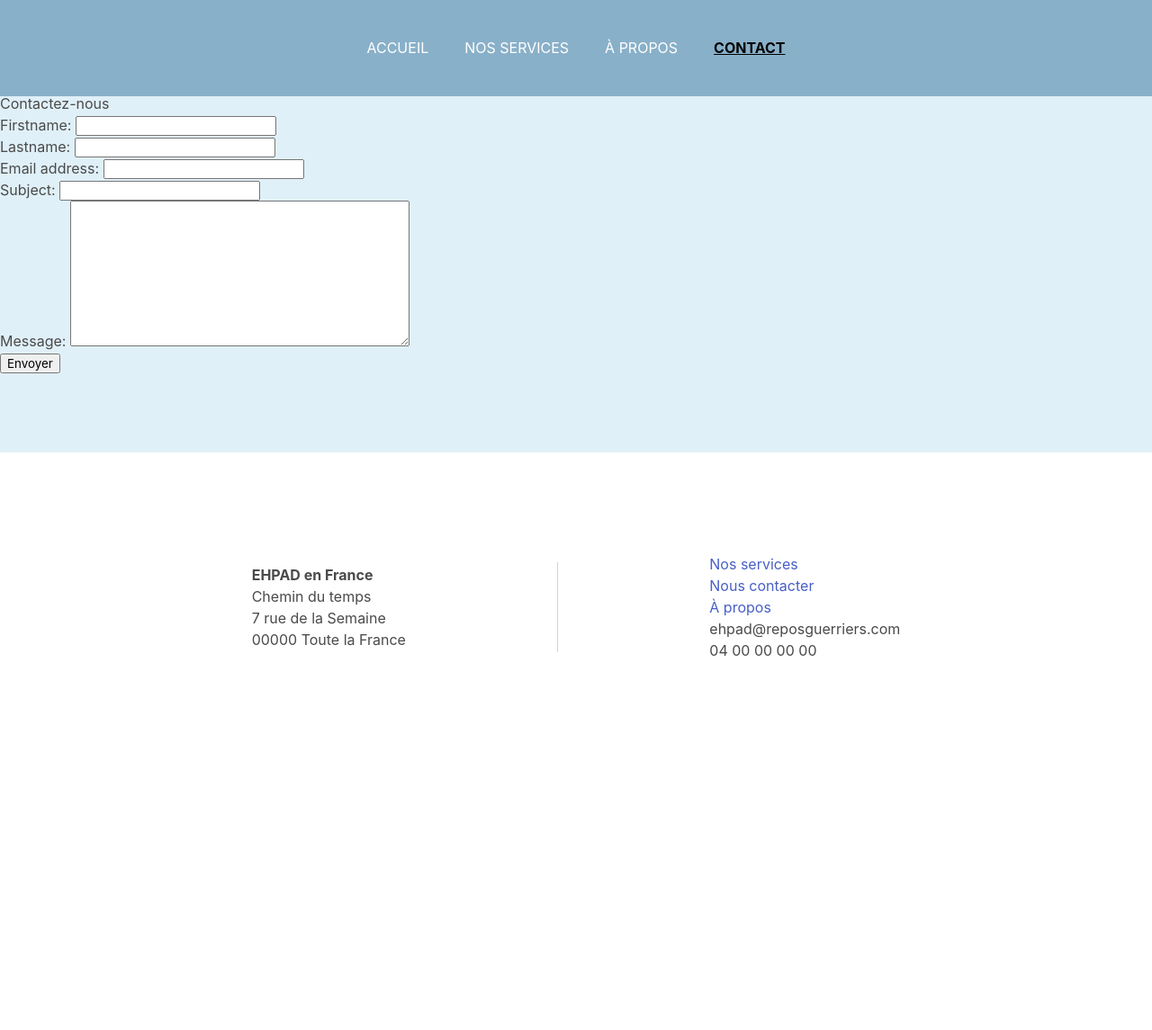
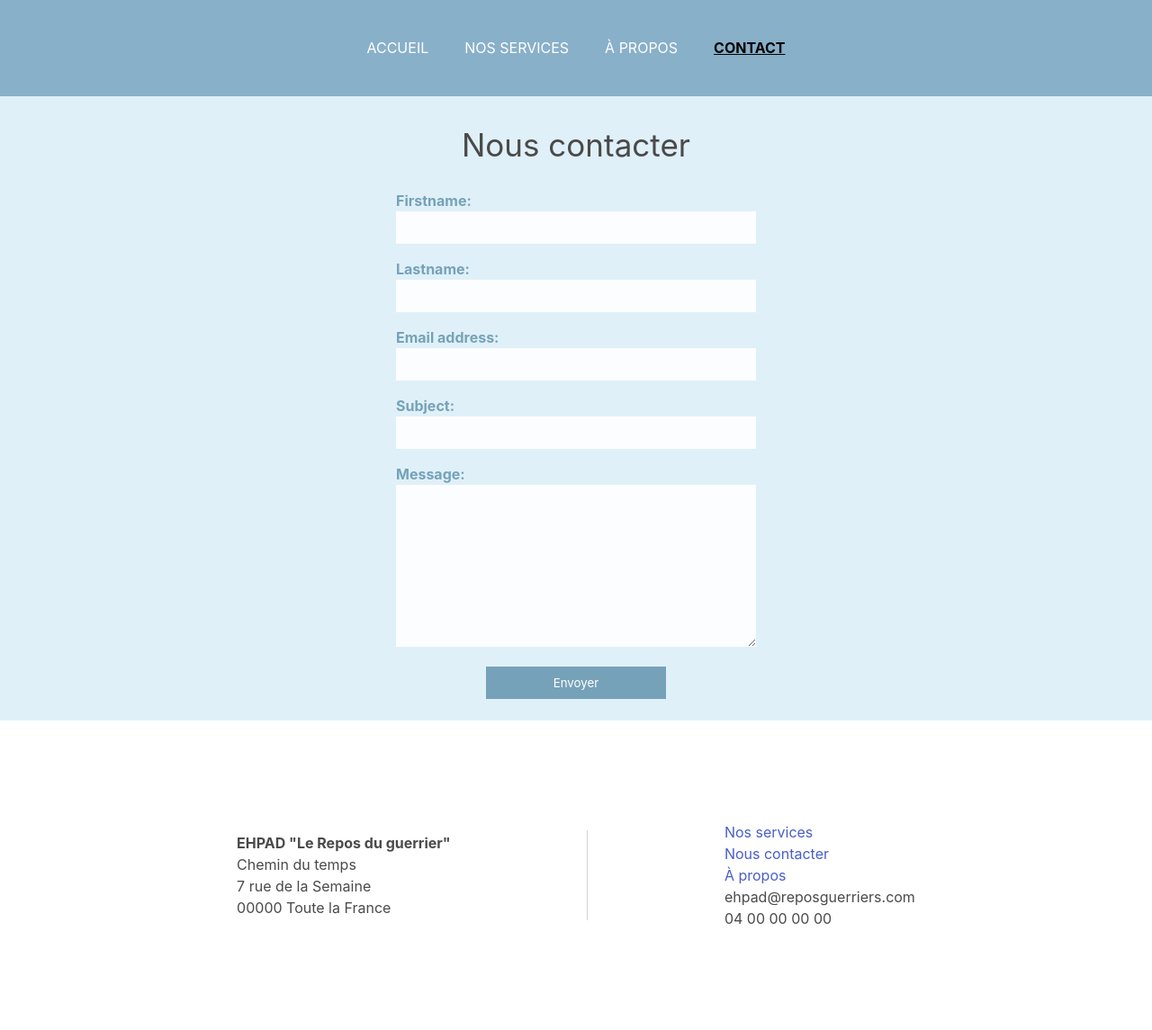
Before and after one commit to CloeCrdr/EHPADdjango, a Django app: page /contact/ in a window 1280 px wide. Shown: the part 35-1180 px from the top of the page at 90% size. Before the commit the page ends 764 px from the top, so only its background shows below. Run offline with Django 4.2, Linux system fonts and the light colour scheme.

Commit message:
style on forms

```diff
--- a/LiveApp/static/css/style.css
+++ b/LiveApp/static/css/style.css
@@ -61,7 +61,11 @@ section {
     align-items: center;
     position: relative;
 }
-
+h3 {
+    font-size: 35px;
+    text-align: center;
+    padding-top: 2rem;
+}
 section h2 {
     font-size: 40px;
     margin-bottom: 30px;
@@ -138,6 +142,44 @@ section  p {
     background-attachment: fixed;
 }
 
+/** FORMULAIRES **/
+
+form {
+    width: 65%;
+    text-align: center;
+    margin: 0.5rem auto;
+}
+
+form label {
+    display: block;
+    width: 400px;
+    margin: auto;
+    text-align: left;
+    padding-top: 1rem;
+    font-weight: bold;
+    color: #75a2b8;
+}
+
+form input[type="text"], form input[type="email"], form textarea{
+    width: 400px;
+    padding: 10px;
+    background-color: rgba(255,255,255,0.9);
+    /*border: 1px solid #75a2b8;*/
+    border: none;
+}
+
+form button {
+    width: 200px;
+    padding: 10px;
+    background-color: #75a2b8;
+    outline: none;
+    border: none;
+    margin: 1rem;
+    color: white;
+}
+
+/** FOOTER **/
+
 footer {
     background-color: white;
     padding: 7rem;
--- a/LiveApp/templates/LiveApp/base.html
+++ b/LiveApp/templates/LiveApp/base.html
@@ -31,7 +31,7 @@
   </main>
   <footer>
     <div>
-      <h4>EHPAD en France</h4>
+      <h4>EHPAD "Le Repos du guerrier"</h4>
       <p>Chemin du temps<br />
         7 rue de la Semaine<br/>
         00000 Toute la France</p>
--- a/LiveApp/templates/LiveApp/contact.html
+++ b/LiveApp/templates/LiveApp/contact.html
@@ -4,7 +4,7 @@
 
 {% block content %}
 <div class="container">
-    <h1>Contactez-nous</h1>
+    <h3>Nous contacter</h3>
 
     <form method="post">
       {% csrf_token %}
--- a/LiveApp/templates/LiveApp/success.html
+++ b/LiveApp/templates/LiveApp/success.html
@@ -1,11 +1,11 @@
 {% extends "LiveApp/base.html" %}
 
-{% block title %}EHPAD - Message Envoye{% endblock %}
+{% block title %}EHPAD - Message Envoyé{% endblock %}
 
 {% block content %}
 
 <div class="container">
-    <h1>Votre message a bien été envoyé</h1>
+    <h3>Votre message a bien été envoyé</h3>
 </div>
 
 
```
